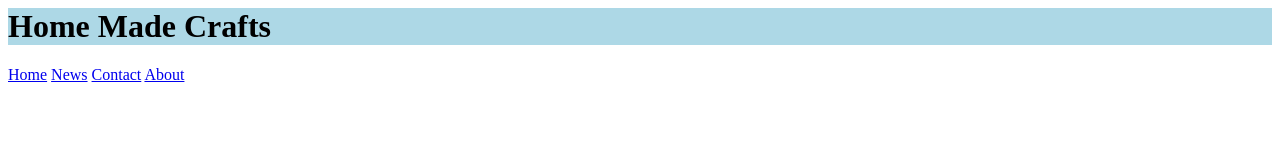
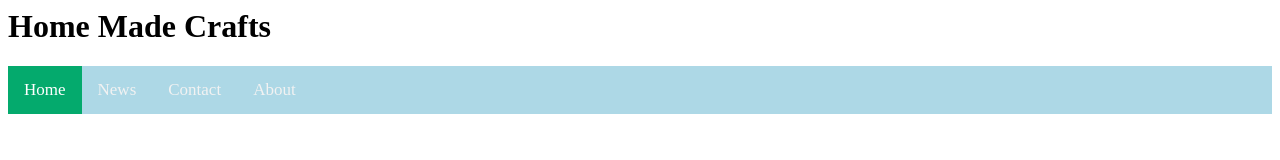
Before and after one commit to DA-123-CREATE/HomeMadeCrafts, a plain HTML site: page index.html in a window 1280 px wide. Drawn offline with Linux system fonts and the light colour scheme.

Commit message:
Update HMC.css

```diff
--- a/HMC.css
+++ b/HMC.css
@@ -1,12 +1,22 @@
-.NavLogobar {
+.topnav {
+  overflow: hidden;
   background-color: lightblue;
 }
 
-.NavLogobarDivider1 {
-  border-left: 3px #0d8fa6;
-  height: 50px;
-  position: absolute;
-  left: 50%;
-  margin-left: -3px;
-  top: 0;
+.topnav a {
+  float: left;
+  color: #f2f2f2;
+  text-align: center;
+  padding: 14px 16px;
+  text-decoration: none;
+  font-size: 17px;
 }
+
+.topnav a:hover {
+  background-color: #ddd;
+  color: black;
+}
+
+.topnav a.active {
+  background-color: #04AA6D;
+  color: white;
```
